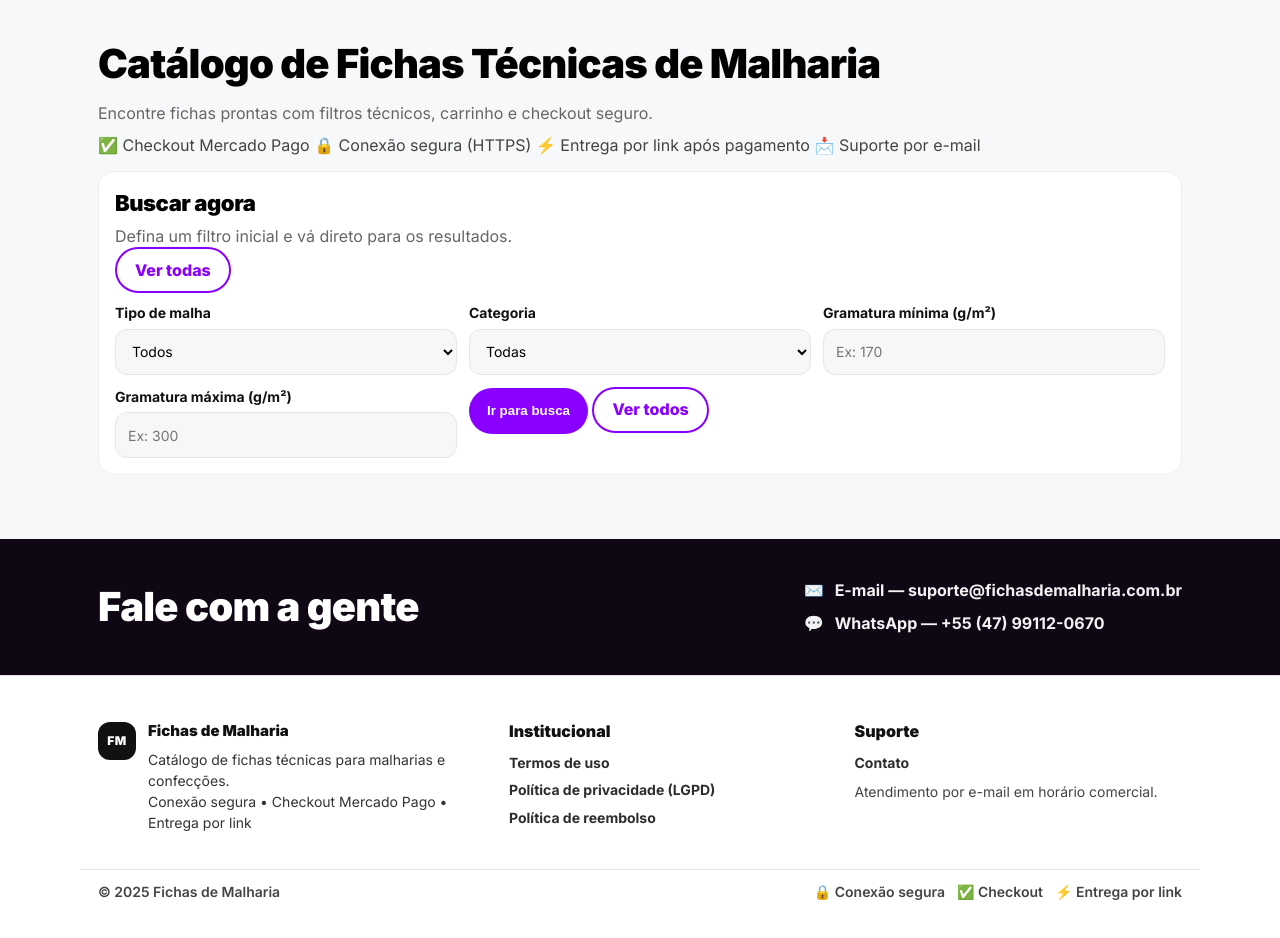
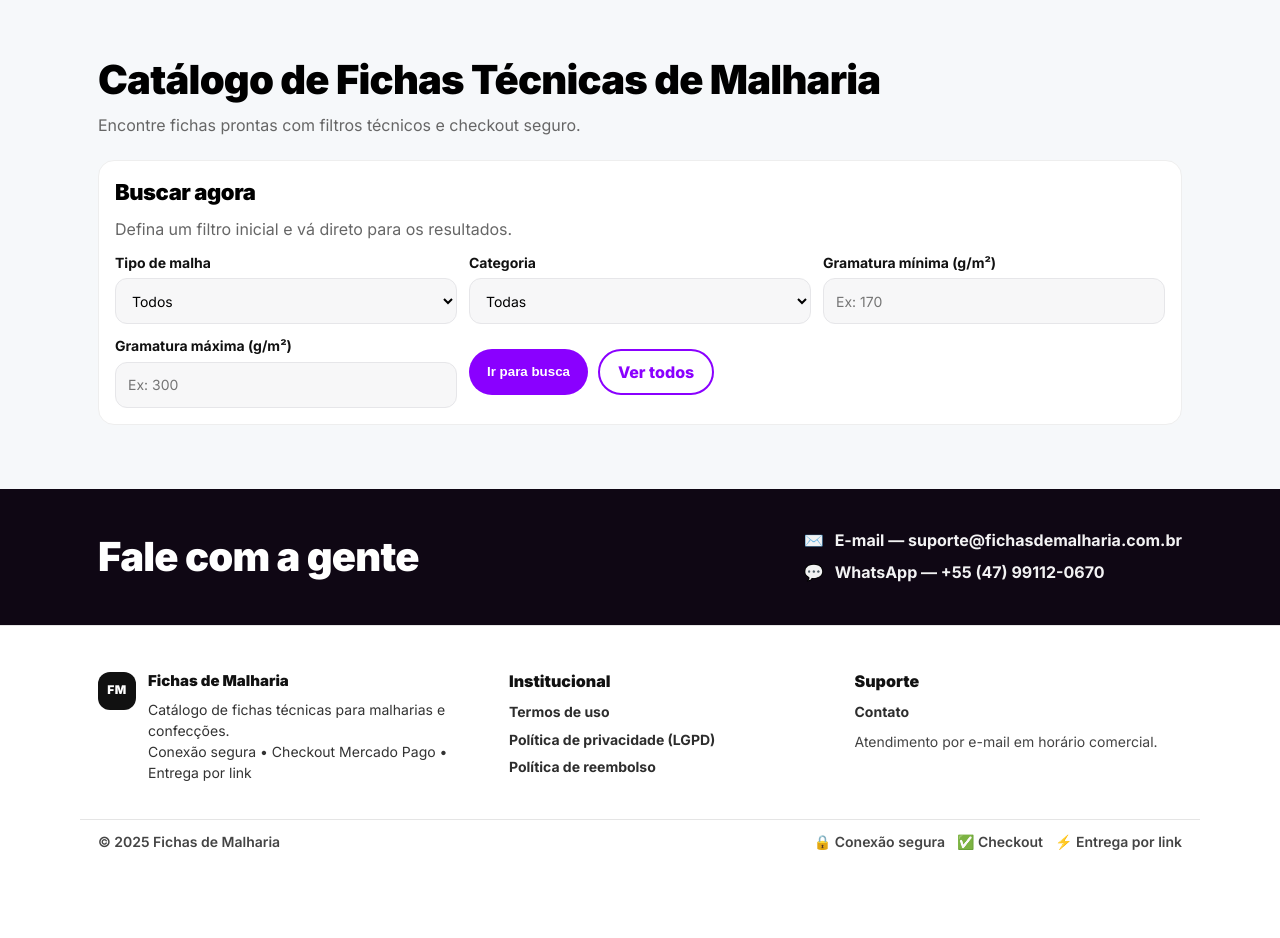
Before and after one commit to AdminAcheTece/FichasMalharia, a Flask app: page / in a window 1280 px wide. Shown: the part 73-1011 px from the top of the page. After the commit the page ends 923 px from the top, so only its background shows below. Run offline with Flask 3, Linux system fonts and the light colour scheme; data comes from the database, SQL or seed files in the repository; some libraries are stand-ins or nearby versions.

Commit message:
Update home.html

```diff
--- a/templates/home.html
+++ b/templates/home.html
@@ -2,29 +2,18 @@
 {% block title %}Home | Fichas de Malharia{% endblock %}
 {% block content %}
 
-<section class="hero">
-  <h1>Catálogo de Fichas Técnicas de Malharia</h1>
-  <p class="muted">Encontre fichas prontas com filtros técnicos, carrinho e checkout seguro.</p>
-
-  <div class="chips">
-    <span class="chip">✅ Checkout Mercado Pago</span>
-    <span class="chip">🔒 Conexão segura (HTTPS)</span>
-    <span class="chip">⚡ Entrega por link após pagamento</span>
-    <span class="chip">📩 Suporte por e-mail</span>
+<div class="page-head">
+  <div>
+    <h1>Catálogo de Fichas Técnicas de Malharia</h1>
+    <p class="sub">Encontre fichas prontas com filtros técnicos e checkout seguro.</p>
   </div>
-</section>
+</div>
 
 <div class="card" style="margin-top:14px;">
-  <div class="row-between" style="margin-bottom:10px;">
-    <div>
-      <h2 style="margin:0 0 6px;">Buscar agora</h2>
-      <div class="muted">Defina um filtro inicial e vá direto para os resultados.</div>
-    </div>
+  <h2>Buscar agora</h2>
+  <p class="muted" style="margin-top:6px;">Defina um filtro inicial e vá direto para os resultados.</p>
 
-    <a class="btn ghost" href="/busca">Ver todas</a>
-  </div>
-
-  <form class="grid" action="/busca" method="get">
+  <form class="grid" action="/busca" method="get" style="margin-top:12px;">
     <label>
       Tipo de malha
       <select name="tipo">
@@ -55,7 +44,7 @@
       <input type="number" name="gramatura_max" placeholder="Ex: 300">
     </label>
 
-    <div class="grid-actions">
+    <div style="display:flex; gap:10px; align-items:center;">
       <button class="btn" type="submit">Ir para busca</button>
       <a class="btn ghost" href="/busca">Ver todos</a>
     </div>
```
